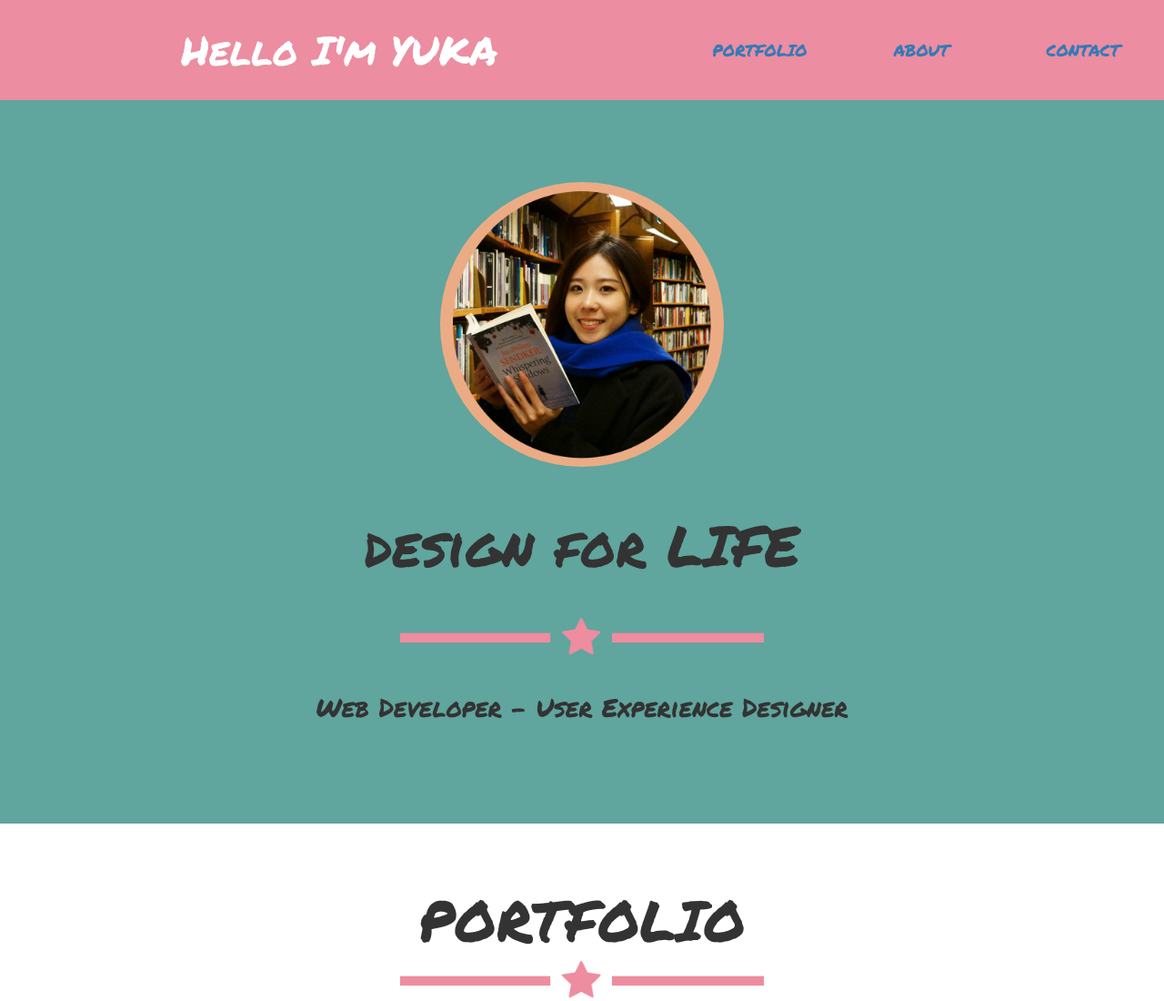
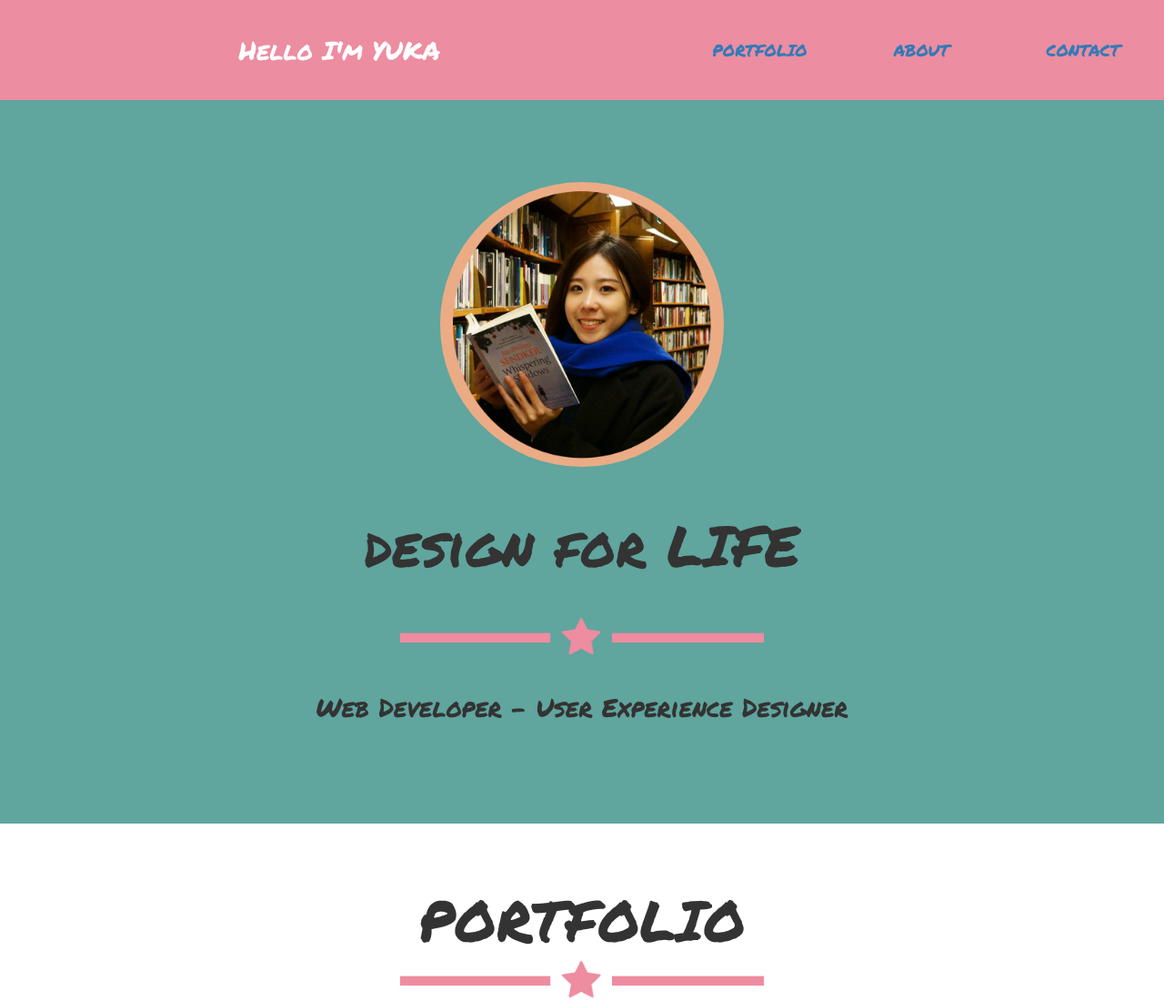
Before and after one commit to jayljill/jayljill.github.io, a website: page index.html in a window 1280 px wide. Shown: the top 1100 px of the page at 91% size. Drawn offline with Linux system fonts and the light colour scheme.

Commit message:
update font style

```diff
--- a/styles/mystyles.css
+++ b/styles/mystyles.css
@@ -30,7 +30,7 @@ img {
 
 .title-left {
     color: white;
-    font-size: 44px;
+    font-size: 28px;
     text-align: center;
     line-height: 110px;
     font-family: 'Permanent Marker', cursive;
```
